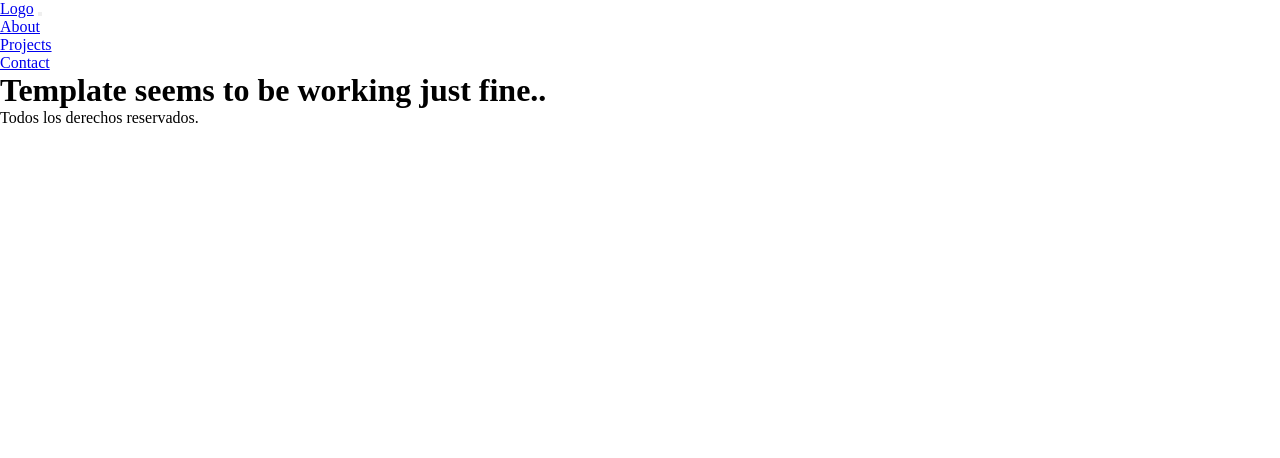
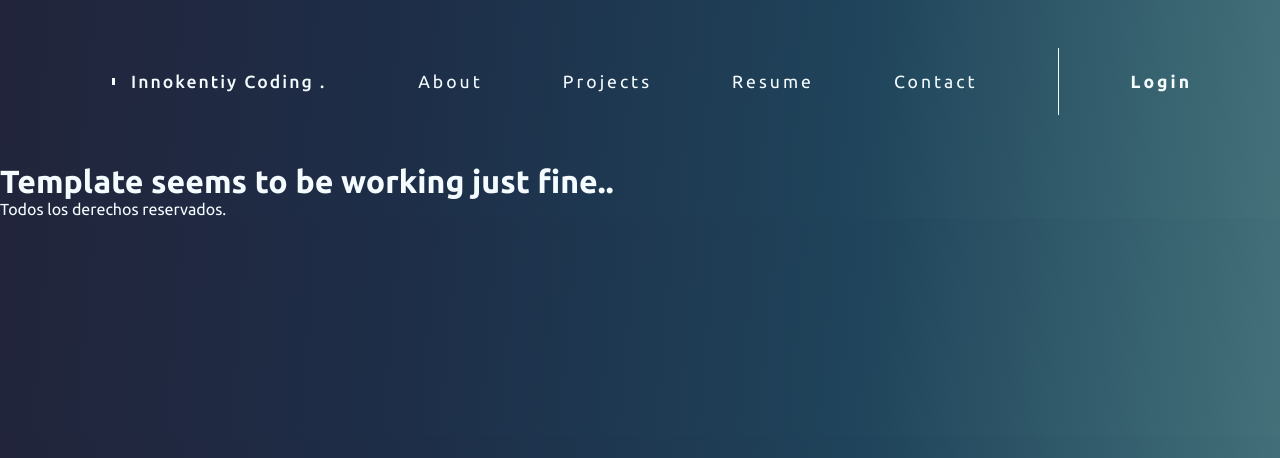
Before and after one commit to andresdeinnocentiis/django_portfolio_blog, a Django app: template portfolio_blog/templates/index.html in a window 1280 px wide. Shown: the top 458 px of the page. Run offline with Django 3.2, Linux system fonts and the light colour scheme; the template is opened without the code that fills it, so the values that code supplies are empty; some libraries are stand-ins or nearby versions.

Commit message:
Navbar, fondo, + login/logout

```diff
--- a/portfolio_blog/UserProfile/forms.py
+++ b/portfolio_blog/UserProfile/forms.py
@@ -37,3 +37,9 @@ class UserRegisterForm(forms.Form):
         if password_confirm != password:
             raise forms.ValidationError("Passwords must match.")
         return data
+
+"""
+class AuthenticationForm(forms.Form):
+    username = forms.CharField(max_length=30)
+    password = forms.CharField(widget=forms.PasswordInput)
+"""
--- a/portfolio_blog/UserProfile/urls.py
+++ b/portfolio_blog/UserProfile/urls.py
@@ -5,6 +5,9 @@ from . import views
 urlpatterns = [
     path('', views.get_all_users, name='all_users'),
     path('register/', views.register_user, name='register_user'),
+    path('login/', views.login_user, name='login_user'),
+    path('logout/', views.logout_user, name='logout_user'),
+
     path('<int:id>/', views.get_user, name='get_user'),
     path('search/', views.search_user, name='search_user'),
     path('search/result/', views.search_user_result, name='search_user_result'),
--- a/portfolio_blog/portfolio_blog/urls.py
+++ b/portfolio_blog/portfolio_blog/urls.py
@@ -15,15 +15,18 @@ Including another URLconf
 """
 from django.contrib import admin
 from django.urls import path, include
-from portfolio_blog.views import home, contact, about
+from portfolio_blog.views import home, contact, about, resume
 from django.conf.urls.static import static
 from . import settings
 
 urlpatterns = [
     path('admin/', admin.site.urls),
+
     path('', home, name="home"),
     path('contact/', contact, name="contact"),
     path('about/', about, name="about"),
+    path('resume/', resume, name="resume"),
+
     path('users/', include('UserProfile.urls')),
     path('posts/', include('Post.urls')),
     path('extras/', include('Extra.urls')),
--- a/portfolio_blog/portfolio_blog/views.py
+++ b/portfolio_blog/portfolio_blog/views.py
@@ -10,3 +10,6 @@ def contact(request):
 
 def about(request):
     return render(request, 'pages/About/about.html')
+
+def resume(request):
+    return render(request, 'pages/Resume/resume.html')
--- a/portfolio_blog/static/css/styles.css
+++ b/portfolio_blog/static/css/styles.css
@@ -1,5 +1,157 @@
+
+@import url('https://fonts.googleapis.com/css2?family=Ubuntu:ital,wght@0,300;0,400;0,500;0,700;1,300;1,400;1,500;1,700&display=swap');
+@import url('https://fonts.googleapis.com/css2?family=Roboto:ital,wght@0,100;0,300;0,400;0,500;0,700;0,900;1,100;1,300;1,400;1,500;1,700;1,900&display=swap');
+
+:root {
+    --colorWhite: #F4FCFF;
+    --colorGrey: #95A3B3;
+    --colorGreyBlue: #185068;
+    --colorBlue: #142E66;
+    --colorCelticBlue: #1969CB;
+    --colorDodgerBlue: #2697F5;
+    --colorPictonBlue: #00AAFF;
+    --colorAquamarine: #4AE7C1;
+    --colorEmerald: #27D49F;
+    --colorSpringGreen: #00FF9D;
+}
+
 * {
     margin: 0;
     padding: 0;
     box-sizing: border-box;
 }
+
+body {
+    font-family: 'Ubuntu', sans-serif;
+    /*font-family: 'Roboto', sans-serif;*/
+    font-weight: 400;
+    background-image: linear-gradient(
+        95deg,
+        hsl(233deg 27% 18%) 0%,
+        hsl(217deg 42% 20%) 33%,
+        hsl(203deg 49% 24%) 67%,
+        hsl(190deg 29% 37%) 100%
+    );
+    color: var(--colorWhite);
+}
+
+a {
+    color: var(--colorWhite);
+    text-decoration: none;
+}
+
+ul {
+    list-style: none;
+}
+
+.navbar {
+    padding: 2rem 1rem;
+}
+
+.container {
+    display: flex;
+    justify-content: space-between;
+}
+
+.nav-mobile-container {
+    width: 100%;
+    display: flex;
+    justify-content: space-between;
+}
+
+.navbar-collapse {
+    width: 100%;
+    display: none;
+    justify-content: center;
+}
+
+.navbar-nav {
+    display: flex;
+    justify-content: space-between;
+    align-items: center;
+    width: 100%;
+    gap: 5rem;
+}
+
+.nav-item {
+    display: flex;
+    align-items: center;
+}
+
+.nav-link {
+    letter-spacing: 3px;
+    font-weight: 400;
+    font-size: 1.1rem;
+}
+
+.navbar-logo {
+    display: flex;
+    align-items: center;
+    gap: 1rem;
+}
+
+
+@media (min-width: 900px) {
+    .navbar-toggler, .navbar-toggler-icon {
+        display: none;
+    }
+
+    .navbar-collapse {
+        width: 100%;
+        display: flex;
+        justify-content: center;
+    }
+
+    .navbar {
+        padding: 3rem 5rem;
+    }
+
+    .icon-logo-innokentiy-2 {
+        padding: .2rem 1rem;
+        font-size: 2rem;
+        border-right: solid var(--colorWhite);
+
+    }
+
+    .logo-text {
+        font-weight: 500;
+        font-size: 1.1rem;
+        letter-spacing: 2px;
+    }
+
+    .login-nav-items {
+        display: flex;
+        align-items: center;
+
+    }
+
+    .nav-item-username {
+        display: flex;
+        align-items: center;
+        padding-right: 1rem;
+    }
+
+    .nav-item-logout {
+        border-left: solid 1px var(--colorWhite);
+        padding-left: 1rem;
+        font-size: 1.5rem;
+    }
+
+    .nav-item-username p {
+        font-size: 1.1rem;
+        letter-spacing: 2px;
+
+    }
+
+    .last-nav-item {
+        padding: 1.5rem 4rem;
+        padding-right: 0;
+        border-left: solid 1px var(--colorWhite);
+    }
+
+    .last-nav-item a {
+        padding: .5rem;
+        font-weight: 600;
+
+    }
+}
--- a/portfolio_blog/templates/base.html
+++ b/portfolio_blog/templates/base.html
@@ -10,6 +10,9 @@
     <meta name="description" content="A personal web portfolio with a blog feature." />
 
     <link rel="stylesheet" href="{% static 'css/styles.css' %}">
+    <link rel="stylesheet" href="https://i.icomoon.io/public/temp/e221d8a0d6/innokentiy-coding/style.css">
+    <script src="https://kit.fontawesome.com/423f553dbb.js" crossorigin="anonymous"></script>
+    <link rel="stylesheet" href="https://kit.fontawesome.com/423f553dbb.css" crossorigin="anonymous">
     <title>{% block title %}{% endblock %}</title>
 </head>
 <body>
--- a/portfolio_blog/templates/components/navbar.html
+++ b/portfolio_blog/templates/components/navbar.html
@@ -1,9 +1,12 @@
+{% load static %}
 <nav class="navbar">
     <div class="container">
-      <a class="navbar-logo" href="{% url 'home' %}">Logo</a>
-      <button class="navbar-toggler" type="button">
-        <span class="navbar-toggler-icon"></span>
-      </button>
+      <div class="nav-mobile-container">
+        <a class="navbar-logo" href="{% url 'home' %}"><span class="icon-logo-innokentiy-2"></span><p class="logo-text">Innokentiy Coding .</p></a>
+        <button class="navbar-toggler" type="button">
+          <span class="navbar-toggler-icon"></span>
+        </button>
+      </div>
       <div class="collapse navbar-collapse" id="navbarNav">
         <ul class="navbar-nav">
           <li class="nav-item">
@@ -13,9 +16,27 @@
             <a class="nav-link" href="{% url 'all_posts' %}">Projects</a>
           </li>
           <li class="nav-item">
+            <a class="nav-link" href="{% url 'resume' %}">Resume</a>
+          </li>
+          <li class="nav-item">
             <a class="nav-link" href="{% url 'contact' %}">Contact</a>
           </li>
+
+          {% if request.user and request.user.is_authenticated %}
+          <div class="login-nav-items last-nav-item">
+            <li class="nav-item-username ">
+              <p>Welcome, </p><a class="nav-link" href="{% url 'get_user' id=request.user.id %}">{{request.user.username}}</a>
+            </li>
+            <li class="nav-item-logout">
+              <a href="{% url 'logout_user' %}" class="btn-logout"><i class="fa-solid fa-power-off"></i></a>
+            </li>
+          </div>
+          {% else %}
+            <li class="nav-item-login last-nav-item">
+              <a class="nav-link" href="{% url 'login_user' %}">Login</a>
+            </li>
+          {% endif %}
         </ul>
       </div>
     </div>
-  </nav>
+</nav>
```
Also changed, not shown: portfolio_blog/UserProfile/views.py (+33 -3 lines), portfolio_blog/templates/pages/User/login.html (added, +16 -0 lines), portfolio_blog/db.sqlite3, portfolio_blog/templates/pages/Resume/resume.html (added).
